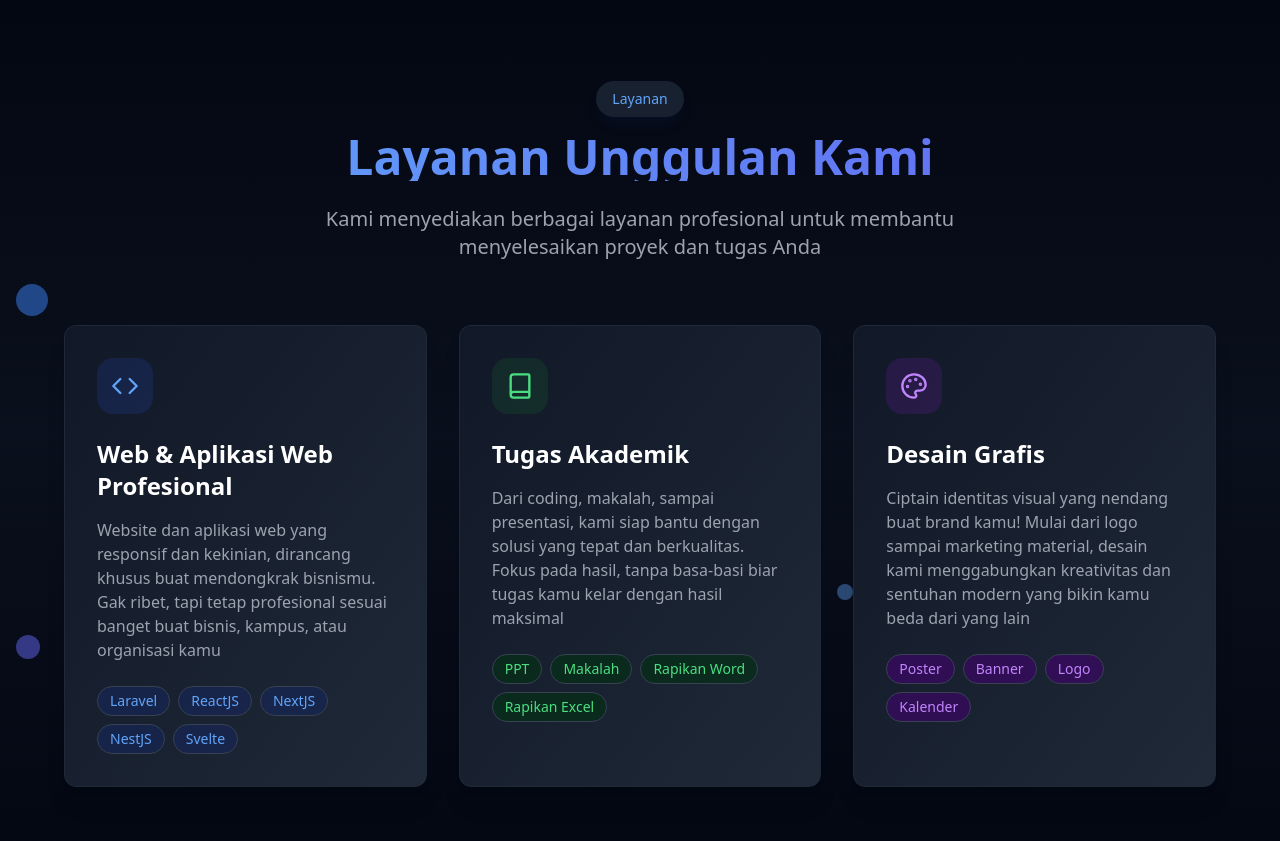
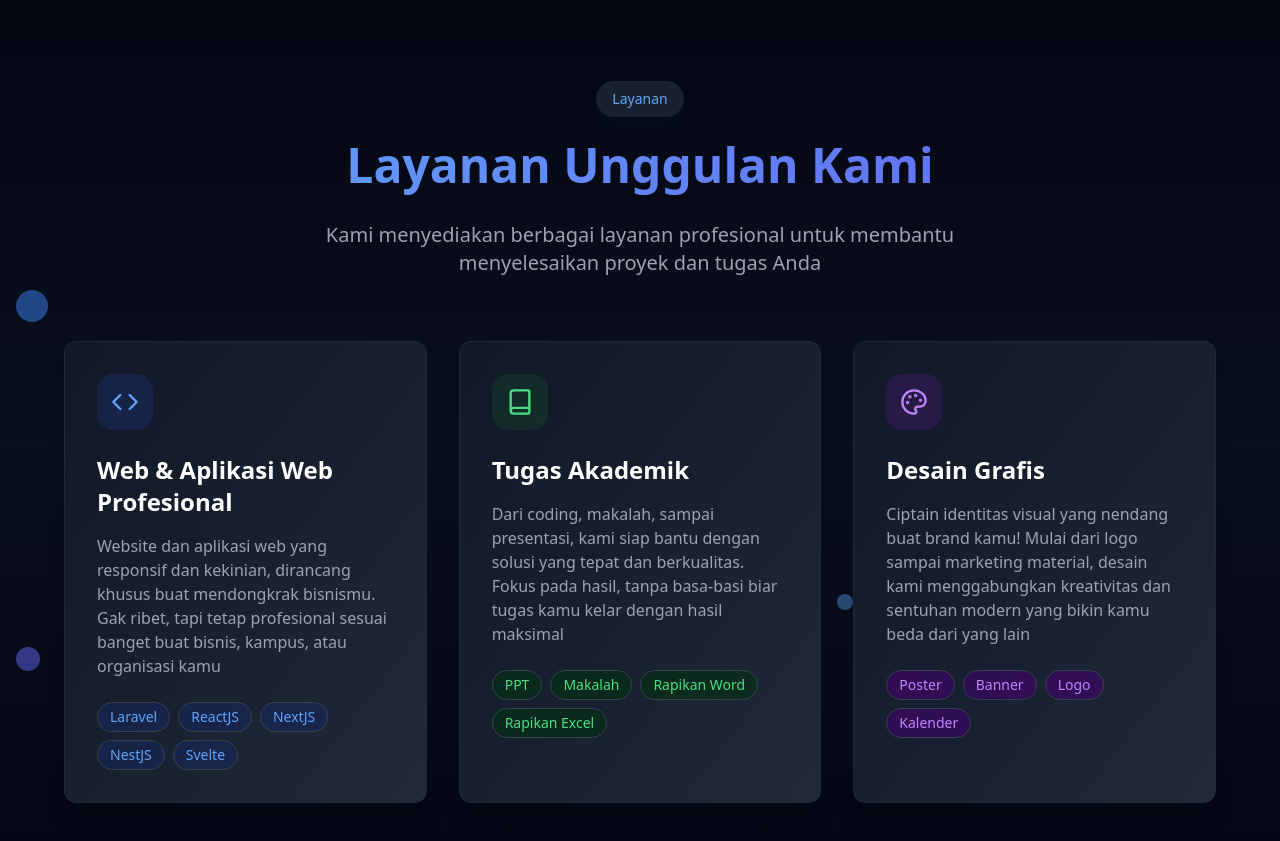
Before and after one commit to ahmadsyaifuddin-dins/JokiDins, a React (Vite) app in the folder frontend/: page / in a window 1280 px wide. Shown: the part 900-1741 px from the top of the page. Built offline with nearby package versions, Linux system fonts and the light colour scheme; no server answers.

Commit message:
sip leading height text 1.5

```diff
--- a/frontend/src/components/home/Services.jsx
+++ b/frontend/src/components/home/Services.jsx
@@ -64,7 +64,7 @@ const Services = ({ isVisible }) => {
           <span className="px-4 py-2 bg-gray-800/80 backdrop-blur-sm rounded-full text-blue-400 text-sm font-medium mb-4 inline-block shadow-lg shadow-blue-900/10">
             Layanan
           </span>
-          <h2 className="text-4xl md:text-5xl font-bold mb-6 bg-clip-text text-transparent bg-gradient-to-r from-blue-400 to-indigo-500">
+          <h2 className="text-4xl md:text-5xl font-bold mb-6 bg-clip-text text-transparent bg-gradient-to-r from-blue-400 to-indigo-500 py-2 leading-tight">
             Layanan Unggulan Kami
           </h2>
           <p className="text-xl text-gray-400 max-w-2xl mx-auto">
```
